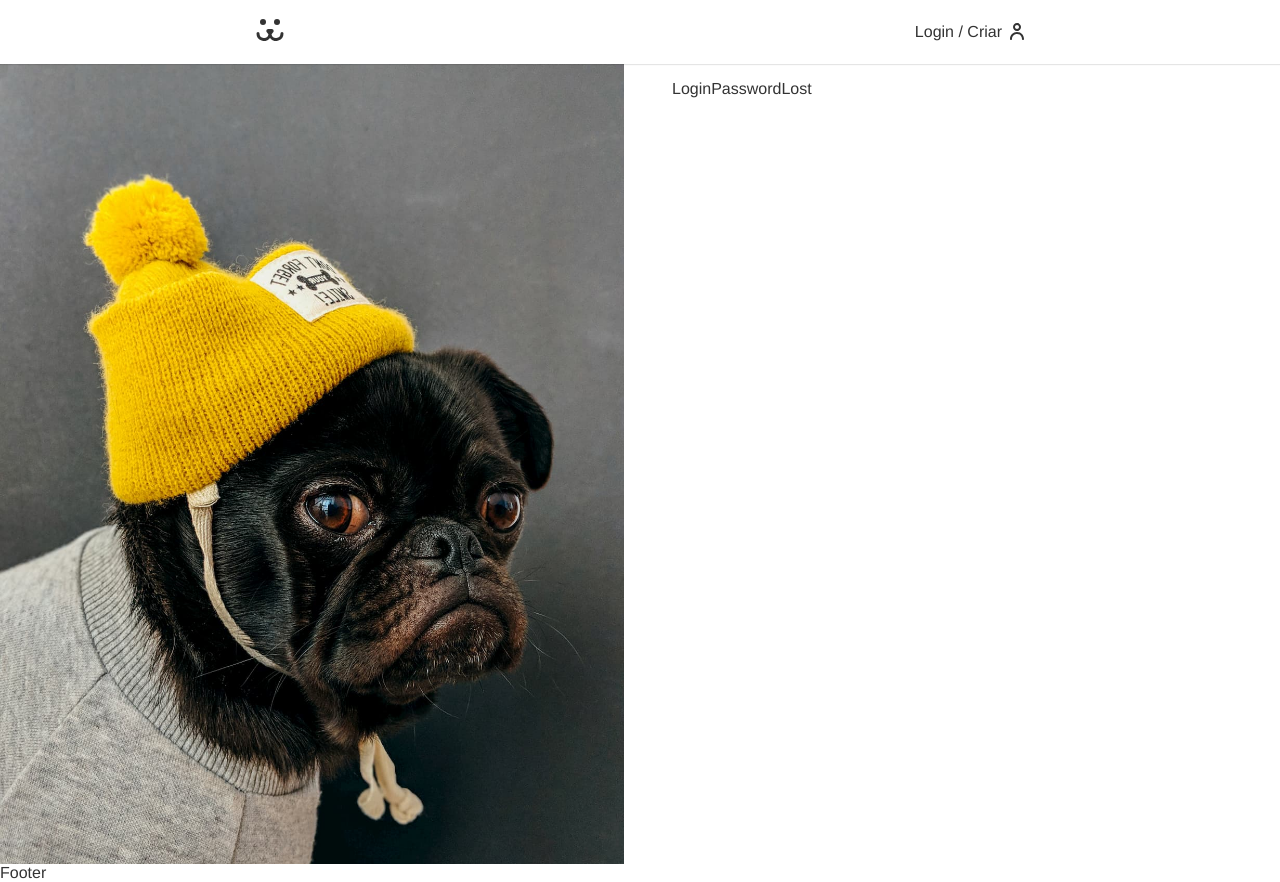
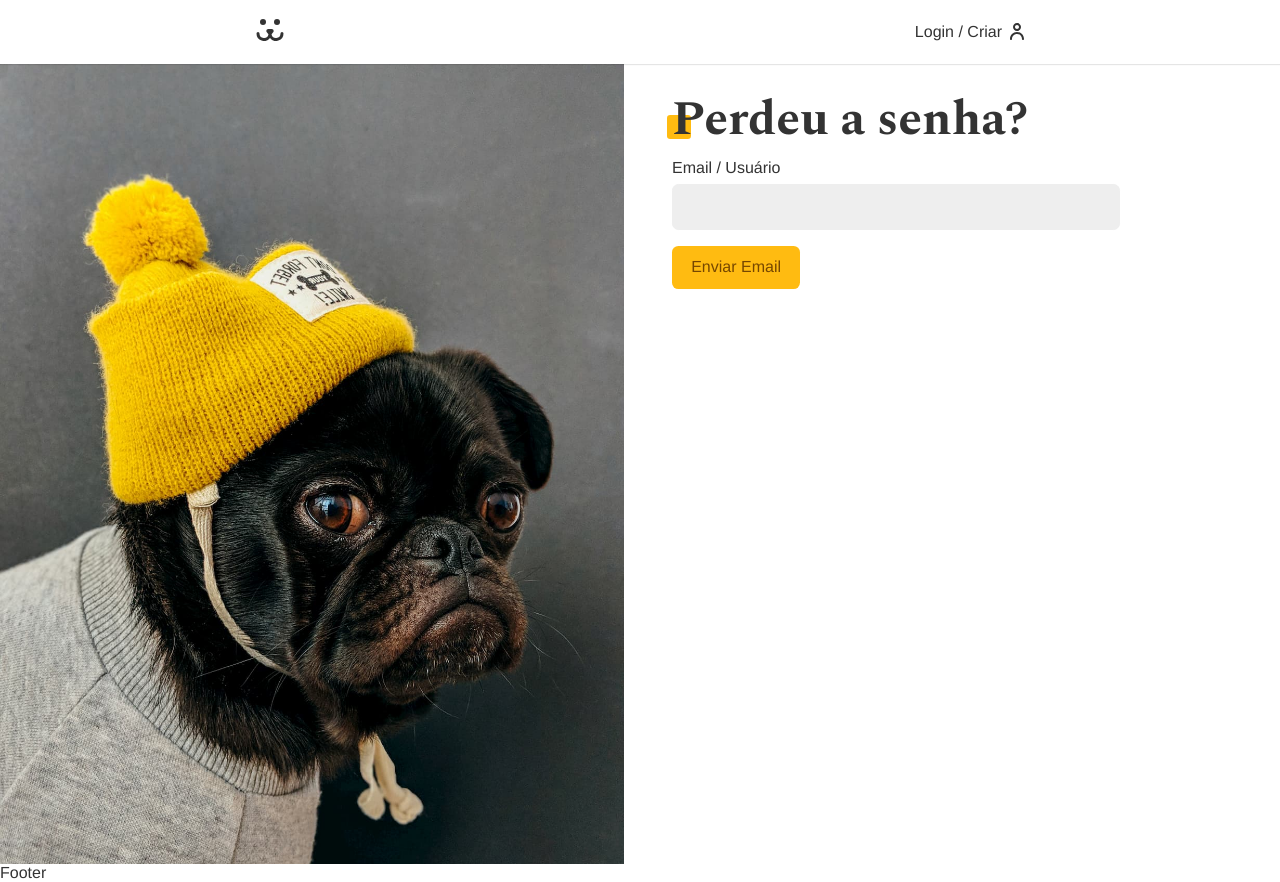
Before and after one commit to luizfernando05/dogs, a React (Vite) app: page /login/perdeu in a window 1280 px wide. Built offline with nearby package versions, Linux system fonts and the light colour scheme.

Commit message:
feat: inserindo funcao de resetar senha

```diff
--- a/src/Api.jsx
+++ b/src/Api.jsx
@@ -108,3 +108,29 @@
         },
         };
 }
+
+export function PASSWORD_LOST(body) {
+    return {
+        url: API_URL + '/api/password/lost',
+        options: {
+            method: 'POST',
+            headers: {
+                'Content-Type': 'application/json',
+            },
+            body: JSON.stringify(body),
+        },
+    };
+}
+
+export function PASSWORD_RESET(body) {
+    return {
+        url: API_URL + '/api/password/reset',
+        options: {
+            method: 'POST',
+            headers: {
+            'Content-Type': 'application/json',
+            },
+            body: JSON.stringify(body),
+        },
+    };
+}
--- a/src/Components/Login/LoginPasswordLost.jsx
+++ b/src/Components/Login/LoginPasswordLost.jsx
@@ -1,9 +1,46 @@
 import React from 'react';
+import Input from '../Forms/Input';
+import Button from '../Forms/Button';
+import useForm from '../../Hooks/useForm';
+import useFetch from '../../Hooks/useFetch';
+import { PASSWORD_LOST } from '../../Api';
+import Error from '../Helper/Error';
 
-function LoginPasswordLost() {
+const LoginPasswordLost = () => {
+  const login = useForm();
+  const { data, loading, error, request } = useFetch();
+
+  async function handleSubmit(event) {
+    event.preventDefault();
+    if (login.validate()) {
+      const { url, options } = PASSWORD_LOST({
+        login: login.value,
+        url: window.location.href.replace('perdeu', 'resetar'),
+      });
+      const { json } = await request(url, options);
+      console.log(json);
+    }
+  }
+
   return (
-    <div>LoginPasswordLost</div>
+    <section>
+      <h1 className="title">Perdeu a senha?</h1>
+      {data ? (
+        <p style={{ color: '#4c1' }}>{data}</p>
+      ) : (
+        <form onSubmit={handleSubmit}>
+          <Input label="Email / Usuário" type="text" name="login" {...login} />
+          {loading ? (
+            <Button disabled>Enviando...</Button>
+          ) : (
+            <Button>Enviar Email</Button>
+          )}
+        </form>
+      )}
+
+      <Error error={error} />
+    </section>
   );
-}
+};
 
 export default LoginPasswordLost;
--- a/src/Components/Login/LoginPasswordReset.jsx
+++ b/src/Components/Login/LoginPasswordReset.jsx
@@ -1,9 +1,59 @@
 import React from 'react';
+import Input from '../Forms/Input';
+import Button from '../Forms/Button';
+import useForm from '../../Hooks/useForm';
+import useFetch from '../../Hooks/useFetch';
+import { PASSWORD_RESET } from '../../Api';
+import Error from '../Helper/Error';
+import { useNavigate } from 'react-router-dom';
 
-function LoginPasswordReset() {
+const LoginPasswordReset = () => {
+  const [login, setLogin] = React.useState('');
+  const [key, setKey] = React.useState('');
+  const password = useForm();
+  const { error, loading, request } = useFetch();
+  const navigate = useNavigate();
+
+  React.useEffect(() => {
+    const params = new URLSearchParams(window.location.search);
+    const key = params.get('key');
+    const login = params.get('login');
+    if (key) setKey(key);
+    if (login) setLogin(login);
+  }, []);
+
+  async function handleSubmit(event) {
+    event.preventDefault();
+    if (password.validate()) {
+      const { url, options } = PASSWORD_RESET({
+        login,
+        key,
+        password: password.value,
+      });
+      const { response } = await request(url, options);
+      if (response.ok) navigate('/login');
+    }
+  }
+
   return (
-    <div>LoginPasswordReset</div>
+    <div>
+      <h1 className="title">Resete a Senha</h1>
+      <form onSubmit={handleSubmit}>
+        <Input
+          label="Nova Senha"
+          type="password"
+          name="password"
+          {...password}
+        />
+        {loading ? (
+          <Button disabled>Resetando...</Button>
+        ) : (
+          <Button>Resetar</Button>
+        )}
+      </form>
+      <Error error={error} />
+    </div>
   );
-}
+};
 
 export default LoginPasswordReset;
```
